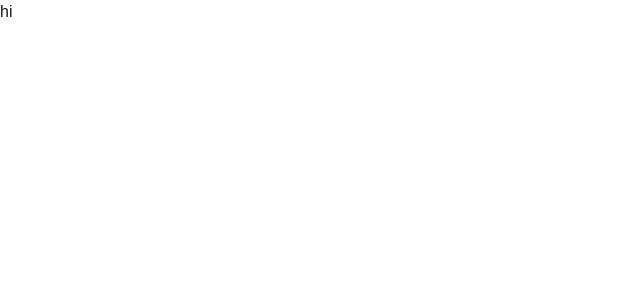
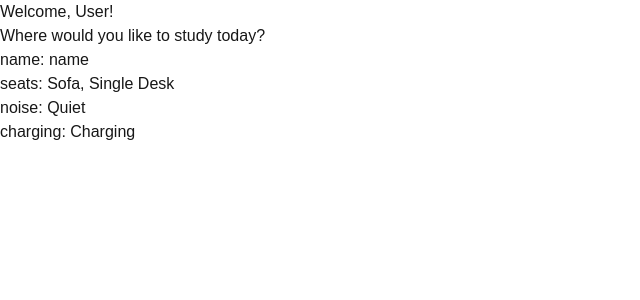
Before and after one commit to nhnong/NVZ, a Next.js app: page / in a window 1280 px wide. Shown: the top 300 px of the page, without its empty margins (0-640 px from the left). Built offline with nearby package versions, Linux system fonts and the light colour scheme.

Commit message:
crated one library dummy object

```diff
--- a/app/page.tsx
+++ b/app/page.tsx
@@ -1,9 +1,43 @@
 import Image from "next/image";
 
+const allnoise = new Set(["Quiet", "Group Study"]);
+const allseat = new Set(["Sofa", "Single Desk", "Group Table"]);
+const allcharging = new Set(["Charging", "No Charging"]);
+
+const library1 = createLibrary("name", ["Quiet"], ["Sofa", "Single Desk"], "Charging");
+
+function createLibrary(name: string, noise: string[], seat: string[], charging: string){
+
+  if (!name) {
+    throw new Error("Name is required");
+  }
+  if (!allcharging.has(charging)) {
+    throw new Error(`Invalid charging option: ${charging}`);
+  }
+
+  const library = {
+    name: name,
+    noise: noise.filter(n => noise.includes(n)),
+    seat: seat.filter(s => seat.includes(s)),
+    charging: charging
+  }
+
+  return library;
+}
+
 export default function Home() {
+
   return (
     <main>
-      <h1>hi</h1>
+      <h1>Welcome, User!</h1>
+      <p>Where would you like to study today?</p>
+      <div>
+        <p>name: {library1.name}</p>
+        <p>seats: {library1.seat.join(", ")}</p>
+        <p>noise: {library1.noise.join(", ")}</p>
+        <p>charging: {library1.charging}</p>
+      </div>
+
     </main>
   );
 }
```
